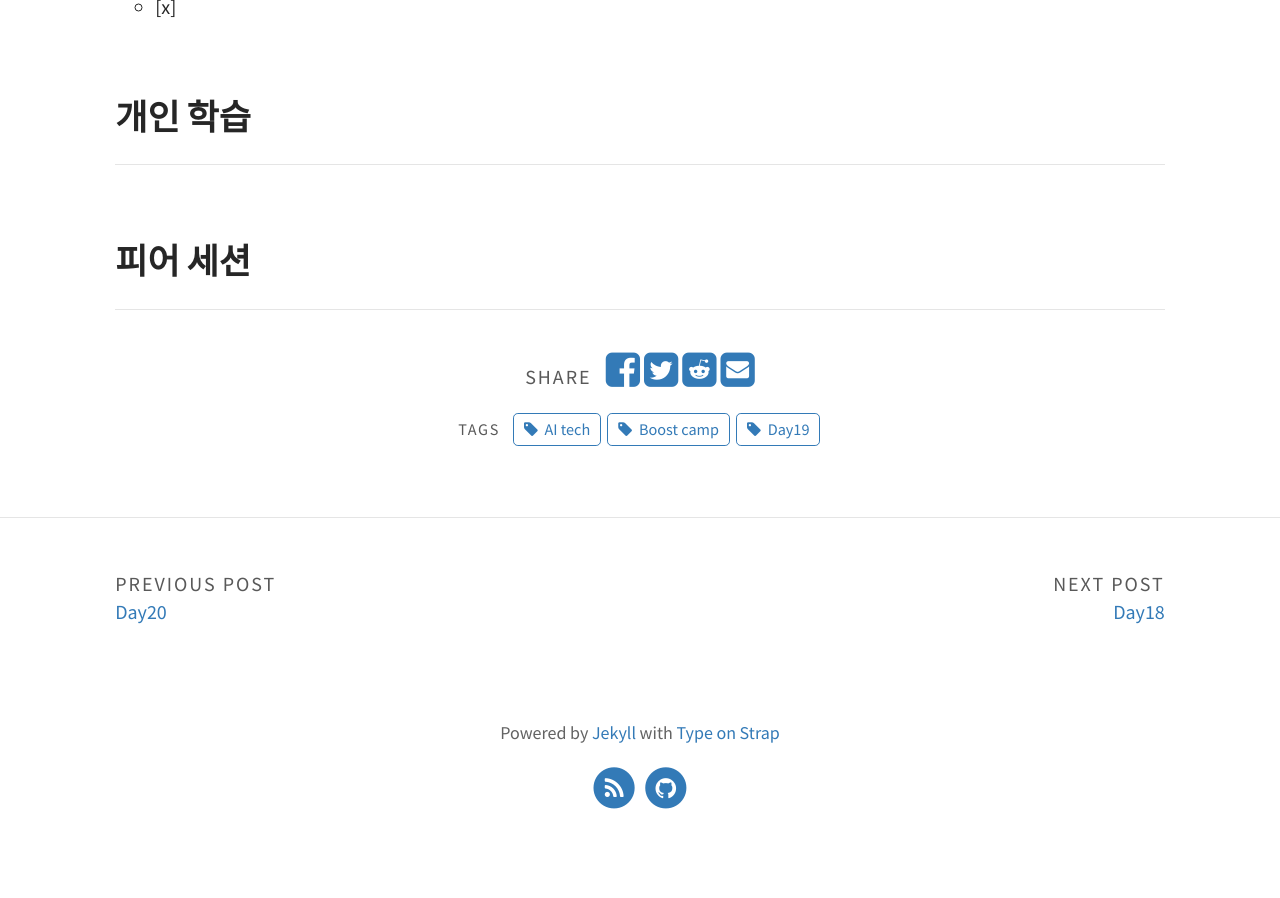
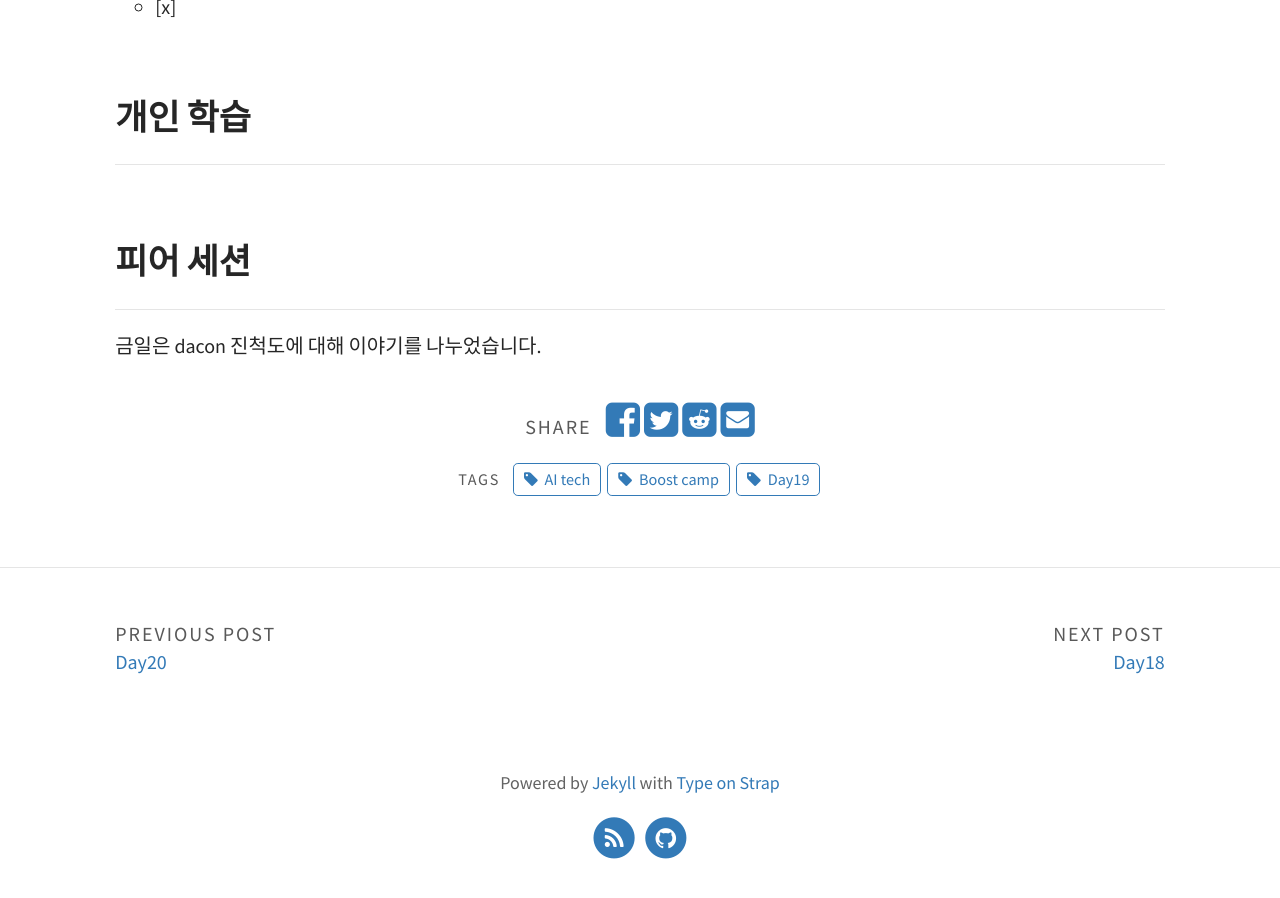
Before and after one commit to JJayy/JJayy.github.io, a Jekyll site: the page built from _posts/2020-02-18-day-19.md, in a window 1280 px wide and 900 px high, scrolled down 631 px. Built offline with Jekyll 4.4.1, drawn with Linux system fonts in a browser that asks for light colours; before the commit the page ends 1481 px from its top, so only the background shows below that.

Commit message:
Update 2020-02-18-day-19.md

```diff
--- a/_posts/2020-02-18-day-19.md
+++ b/_posts/2020-02-18-day-19.md
@@ -31,3 +31,4 @@ tags: [Boost camp, AI tech, Day19]
 
 ## 피어 세션
 ---
+금일은 dacon 진척도에 대해 이야기를 나누었습니다.
```
